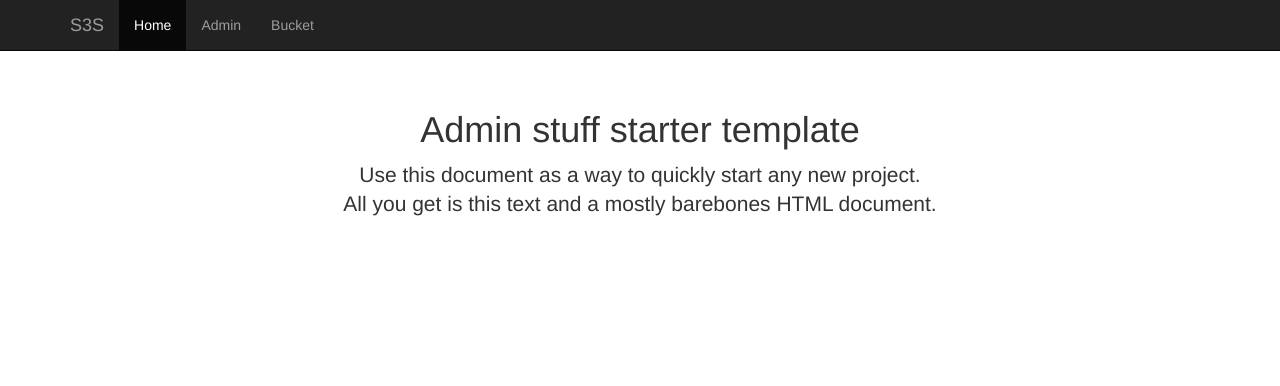
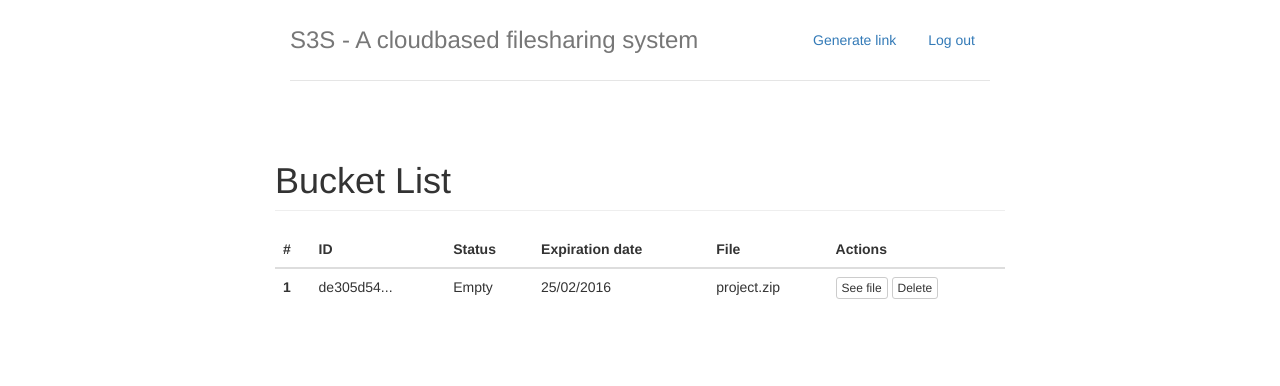
Before and after one commit to fredmontet/cloud-s3s, a Django app: page /s3s/admin/ in a window 1280 px wide. Shown: the top 386 px of the page. Run offline with Django 3.2, Linux system fonts and the light colour scheme; some libraries are stand-ins or nearby versions.

Commit message:
layout and arch update

```diff
--- a/s3sProject/s3s/static/s3s/css/login.css
+++ /dev/null
@@ -1,40 +0,0 @@
-body {
-  padding-top: 40px;
-  padding-bottom: 40px;
-  background-color: #eee;
-}
-
-.form-signin {
-  max-width: 330px;
-  padding: 15px;
-  margin: 0 auto;
-}
-.form-signin .form-signin-heading,
-.form-signin .checkbox {
-  margin-bottom: 10px;
-}
-.form-signin .checkbox {
-  font-weight: normal;
-}
-.form-signin .form-control {
-  position: relative;
-  height: auto;
-  -webkit-box-sizing: border-box;
-     -moz-box-sizing: border-box;
-          box-sizing: border-box;
-  padding: 10px;
-  font-size: 16px;
-}
-.form-signin .form-control:focus {
-  z-index: 2;
-}
-.form-signin input[type="email"] {
-  margin-bottom: -1px;
-  border-bottom-right-radius: 0;
-  border-bottom-left-radius: 0;
-}
-.form-signin input[type="password"] {
-  margin-bottom: 10px;
-  border-top-left-radius: 0;
-  border-top-right-radius: 0;
-}
--- a/s3sProject/s3s/static/s3s/css/main.css
+++ b/s3sProject/s3s/static/s3s/css/main.css
@@ -95,20 +95,129 @@ textarea {
    Author's custom styles
    ========================================================================== */
 
+/* =====================
+   Home page (Login)
+   ===================== */
+
+.form-signin {
+  max-width: 330px;
+  padding: 15px;
+  margin: 0 auto;
+}
+.form-signin .form-signin-heading,
+.form-signin .checkbox {
+  margin-bottom: 10px;
+}
+.form-signin .checkbox {
+  font-weight: normal;
+}
+.form-signin .form-control {
+  position: relative;
+  height: auto;
+  -webkit-box-sizing: border-box;
+     -moz-box-sizing: border-box;
+          box-sizing: border-box;
+  padding: 10px;
+  font-size: 16px;
+}
+.form-signin .form-control:focus {
+  z-index: 2;
+}
+.form-signin input[type="email"] {
+  margin-bottom: -1px;
+  border-bottom-right-radius: 0;
+  border-bottom-left-radius: 0;
+}
+.form-signin input[type="password"] {
+  margin-bottom: 10px;
+  border-top-left-radius: 0;
+  border-top-right-radius: 0;
+}
 
 
+/* =====================
+   Admin page
+   ===================== */
 
+/* Space out content a bit */
+body {
+  padding-top: 20px;
+  padding-bottom: 20px;
+}
 
+/* Everything but the jumbotron gets side spacing for mobile first views */
+.header,
+.marketing,
+.footer {
+  padding-right: 15px;
+  padding-left: 15px;
+}
 
+/* Custom page header */
+.header {
+  padding-bottom: 20px;
+  border-bottom: 1px solid #e5e5e5;
+}
+/* Make the masthead heading the same height as the navigation */
+.header h3 {
+  margin-top: 0;
+  margin-bottom: 0;
+  line-height: 40px;
+}
 
+/* Custom page footer */
+.footer {
+  padding-top: 19px;
+  color: #777;
+  border-top: 1px solid #e5e5e5;
+}
 
+/* Customize container */
+@media (min-width: 768px) {
+  .container {
+    max-width: 730px;
+  }
+}
+.container-narrow > hr {
+  margin: 30px 0;
+}
 
+/* Main marketing message and sign up button */
+.jumbotron {
+  text-align: center;
+  border-bottom: 1px solid #e5e5e5;
+}
+.jumbotron .btn {
+  padding: 14px 24px;
+  font-size: 21px;
+}
 
+/* Supporting marketing content */
+.marketing {
+  margin: 40px 0;
+}
+.marketing p + h4 {
+  margin-top: 28px;
+}
 
-
-
-
-
+/* Responsive: Portrait tablets and up */
+@media screen and (min-width: 768px) {
+  /* Remove the padding we set earlier */
+  .header,
+  .marketing,
+  .footer {
+    padding-right: 0;
+    padding-left: 0;
+  }
+  /* Space out the masthead */
+  .header {
+    margin-bottom: 30px;
+  }
+  /* Remove the bottom border on the jumbotron for visual effect */
+  .jumbotron {
+    border-bottom: 0;
+  }
+}
 
 
 /* ==========================================================================
--- a/s3sProject/s3s/static/s3s/css/starter.css
+++ /dev/null
@@ -1,7 +0,0 @@
-body {
-  padding-top: 50px;
-}
-.starter-template {
-  padding: 40px 15px;
-  text-align: center;
-}
--- a/s3sProject/s3s/templates/s3s/admin.html
+++ b/s3sProject/s3s/templates/s3s/admin.html
@@ -1,12 +1,46 @@
-{% extends "s3s/wrapper.html" %}
+{% extends "s3s/base.html" %}
 
 {% block content %}
-      <div class="starter-template">
-		{% if admin %}
-		    <h1>{{ admin }} starter template</h1>
-		{% else %}
-		    <h1>Bootstrap starter template</h1>
-		{% endif %}
-        <p class="lead">Use this document as a way to quickly start any new project.<br> All you get is this text and a mostly barebones HTML document.</p>
+<div class="container">
+      <div class="header clearfix">
+        <nav>
+          <ul class="nav nav-pills pull-right">
+            <li role="presentation" ><a href="#">Generate link</a></li>
+	        <li role="presentation" ><a href="{{index_link}}">Log out</a></li>
+          </ul>
+        </nav>
+        <h3 class="text-muted">S3S -  A cloudbased filesharing system</h3>
       </div>
+
+      <div class="row marketing">
+        <h1 class="page-header">Bucket List</h1>
+    	<table class="table">
+    		<thead>
+    			<tr>
+    				<th>#</th>
+    				<th>ID</th>
+    				<th>Status</th>
+    				<th>Expiration date</th>
+    				<th>File</th>
+    				<th>Actions</th>
+    			</tr>
+    		</thead>
+    			<tbody>
+    				<tr>
+    					<th scope="row">1</th>
+    						<td>de305d54...</td>
+    						<td>Empty</td>
+    						<td>25/02/2016</td>
+    						<td>project.zip</td>
+    						<td>
+    							<button type="button" class="btn btn-default btn-xs">See file</button>
+								<button type="button" class="btn btn-default btn-xs">Delete</button>
+							</td>
+
+    					</tr>
+    			</tbody>
+    		</table>
+      </div>
+
+    </div> <!-- /container -->
 {% endblock %}
--- a/s3sProject/s3s/templates/s3s/base.html
+++ b/s3sProject/s3s/templates/s3s/base.html
@@ -14,8 +14,6 @@
 
         <link rel="stylesheet" href="{% static 's3s/css/normalize.css' %}">
         <link rel="stylesheet" href="{% static 's3s/css/main.css' %}">
-        <link rel="stylesheet" href="{% static 's3s/css/login.css' %}">
-        <link rel="stylesheet" href="{% static 's3s/css/starter.css' %}">
 
         <script src="{% static 's3s/js/vendor/modernizr-2.8.3.min.js' %}"></script>
 
@@ -28,7 +26,7 @@
         <![endif]-->
 
         <!-- Add your site or application content here -->
-        {% block wrapper %}
+        {% block content %}
         {% endblock %}
 
         <script src="https://ajax.googleapis.com/ajax/libs/jquery/1.11.3/jquery.min.js"></script>
--- a/s3sProject/s3s/templates/s3s/wrapper.html
+++ /dev/null
@@ -1,33 +0,0 @@
-{% extends "s3s/base.html" %}
-
-{% block wrapper %}
-
-  {% block nav %}
-    <nav class="navbar navbar-inverse navbar-fixed-top">
-      <div class="container">
-        <div class="navbar-header">
-          <button type="button" class="navbar-toggle collapsed" data-toggle="collapse" data-target="#navbar" aria-expanded="false" aria-controls="navbar">
-            <span class="sr-only">Toggle navigation</span>
-            <span class="icon-bar"></span>
-            <span class="icon-bar"></span>
-            <span class="icon-bar"></span>
-          </button>
-          <a class="navbar-brand" href="">S3S</a>
-        </div>
-        <div id="navbar" class="collapse navbar-collapse">
-          <ul class="nav navbar-nav">
-            <li class="active"><a href="/s3s">Home</a></li>
-            <li><a href="/s3s/admin">Admin</a></li>
-            <li><a href="/s3s/bucket">Bucket</a></li>
-          </ul>
-        </div><!--/.nav-collapse -->
-      </div>
-    </nav>
-  {% endblock %}
-<div class="container">
-
-{% block content %}
-{% endblock %}
-
-</div>
-{% endblock %}
--- a/s3sProject/s3s/views.py
+++ b/s3sProject/s3s/views.py
@@ -6,13 +6,21 @@ from .models import BucketLink
 
 def index(request):
     index = "Index stuff"
-    context = {'index': index}
+    form_dest = "./admin"
+    context = {	'index': index,
+    			'form_dest': form_dest
+    			}
     return render(request, 's3s/index.html', context)
+
 
 def admin(request):
 	admin = "Admin stuff"
-	context = {'admin': admin}
+	index_link = "../"
+	context = {	'admin': admin,
+				'index_link': index_link}
 	return render(request, 's3s/admin.html', context)
+
+
 
 def bucket(request):
     bucket = "Bucket stuff"
```
Also changed, not shown: s3sProject/s3s/templates/s3s/bucket.html (+10 -9 lines), s3sProject/s3s/templates/s3s/index.html (+17 -9 lines).
